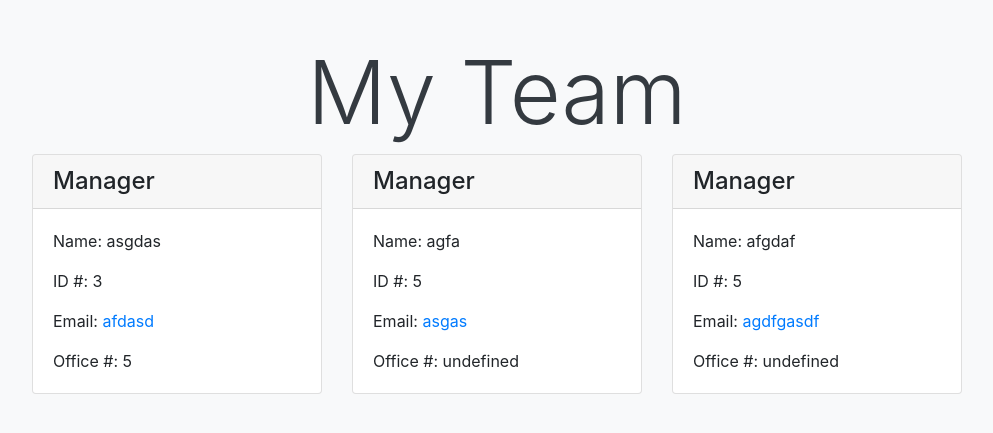
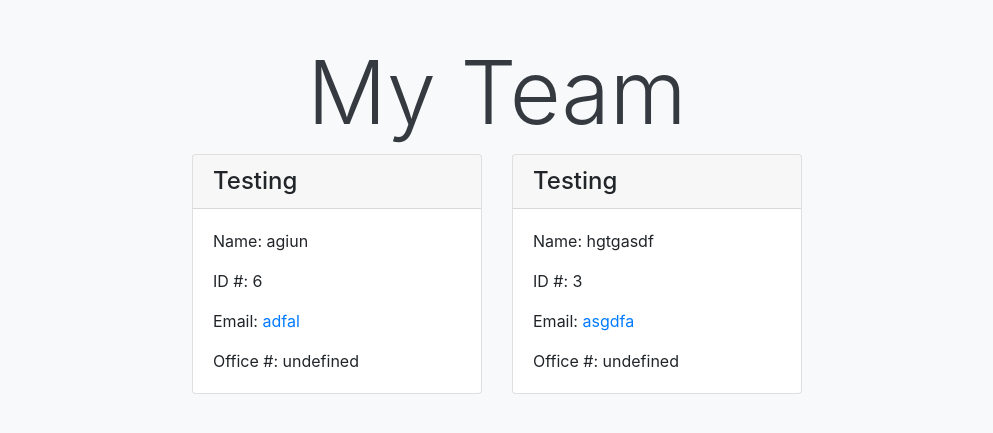
Before and after one commit to krysmit/team-profile-generator, a website: page index.HTML in a window 1280 px wide. Shown: the part 175-608 px from the top of the page, without its empty margins (143-1136 px from the left). Drawn offline with nearby package versions, Linux system fonts and the light colour scheme.

Commit message:
something is up with my geneng.js page. working toward a solution

```diff
--- a/index.HTML
+++ b/index.HTML
@@ -20,26 +20,12 @@
 
     <div class="col-12 col-sm-6 col-md-3 mb-3">
           <div class="card">
-            <h4 id=role class="card-header">Manager</h4>
+            <h4 id=role class="card-header">Testing</h4>
             <div class="card-body">
-              <p id=name class="card-text">Name: asgdas</p>
-              <p id=id class="card-text">ID #: 3</p>
+              <p id=name class="card-text">Name: agiun</p>
+              <p id=id class="card-text">ID #: 6</p>
               <p id=email class="card-text">Email:
-              <a href="mailto:afdasd">afdasd</a>
-              </p>
-              <p id=office class="card-text">Office #: 5</p>
-            </div>
-          </div>
-        </div>
-
-    <div class="col-12 col-sm-6 col-md-3 mb-3">
-          <div class="card">
-            <h4 id=role class="card-header">Manager</h4>
-            <div class="card-body">
-              <p id=name class="card-text">Name: agfa</p>
-              <p id=id class="card-text">ID #: 5</p>
-              <p id=email class="card-text">Email:
-              <a href="mailto:asgas">asgas</a>
+              <a href="mailto:adfal">adfal</a>
               </p>
               <p id=office class="card-text">Office #: undefined</p>
             </div>
@@ -48,18 +34,17 @@
 
     <div class="col-12 col-sm-6 col-md-3 mb-3">
           <div class="card">
-            <h4 id=role class="card-header">Manager</h4>
+            <h4 id=role class="card-header">Testing</h4>
             <div class="card-body">
-              <p id=name class="card-text">Name: afgdaf</p>
-              <p id=id class="card-text">ID #: 5</p>
+              <p id=name class="card-text">Name: hgtgasdf</p>
+              <p id=id class="card-text">ID #: 3</p>
               <p id=email class="card-text">Email:
-              <a href="mailto:agdfgasdf">agdfgasdf</a>
+              <a href="mailto:asgdfa">asgdfa</a>
               </p>
               <p id=office class="card-text">Office #: undefined</p>
             </div>
           </div>
         </div>
-
 
         <div class="w-100"></div>
 
--- a/lib/employee.js
+++ b/lib/employee.js
@@ -15,7 +15,7 @@ class Employee {
     return this.email;
   }
   getRole() {
-    return "employee";
+    return "Employee";
   }
 }
 
--- a/lib/intern.js
+++ b/lib/intern.js
@@ -3,7 +3,7 @@ const Employee = require("./Employee");
 class Intern extends Employee {
     constructor(name, id, email, school) {
     super(name, id, email);
-    this.school = school;
+    this.school
     }
 
   getSchool() {
```
Also changed, not shown: index.js (+4 -8 lines), dist/genEng.js, dist/genInt.js, dist/genMgr.js.
